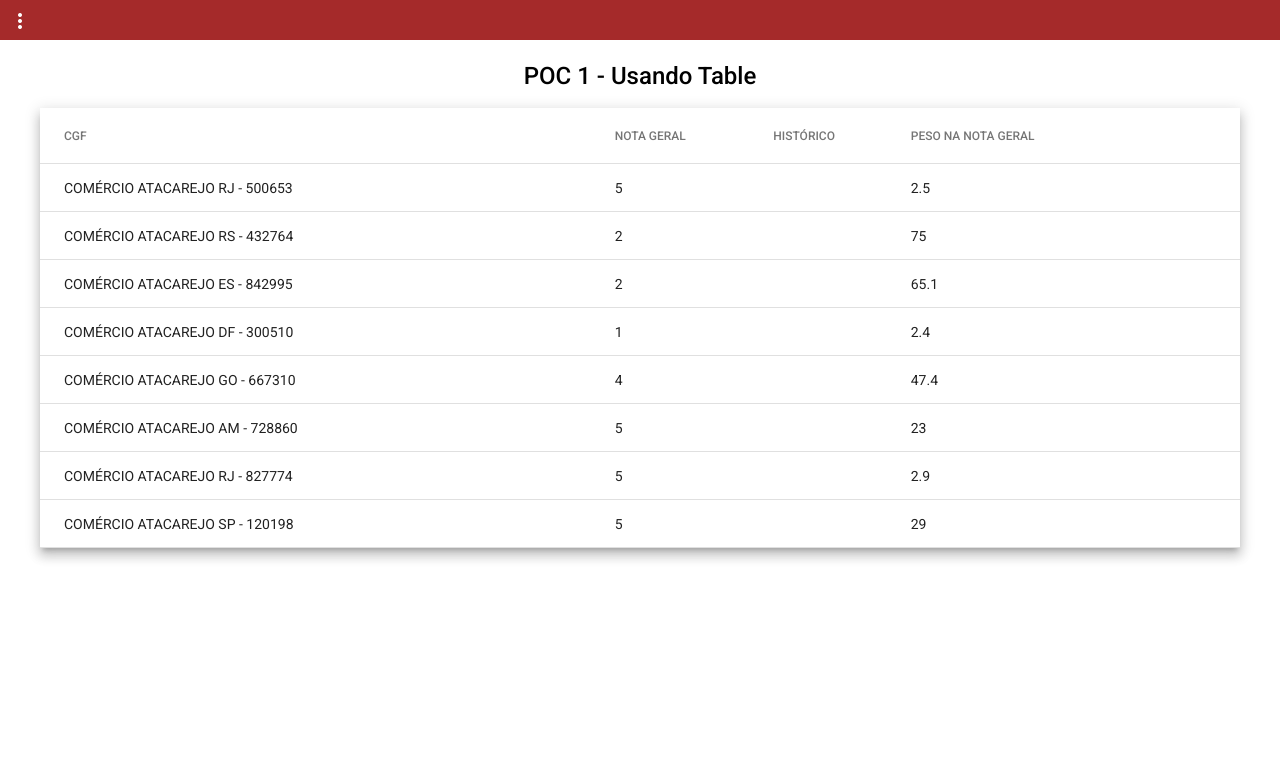
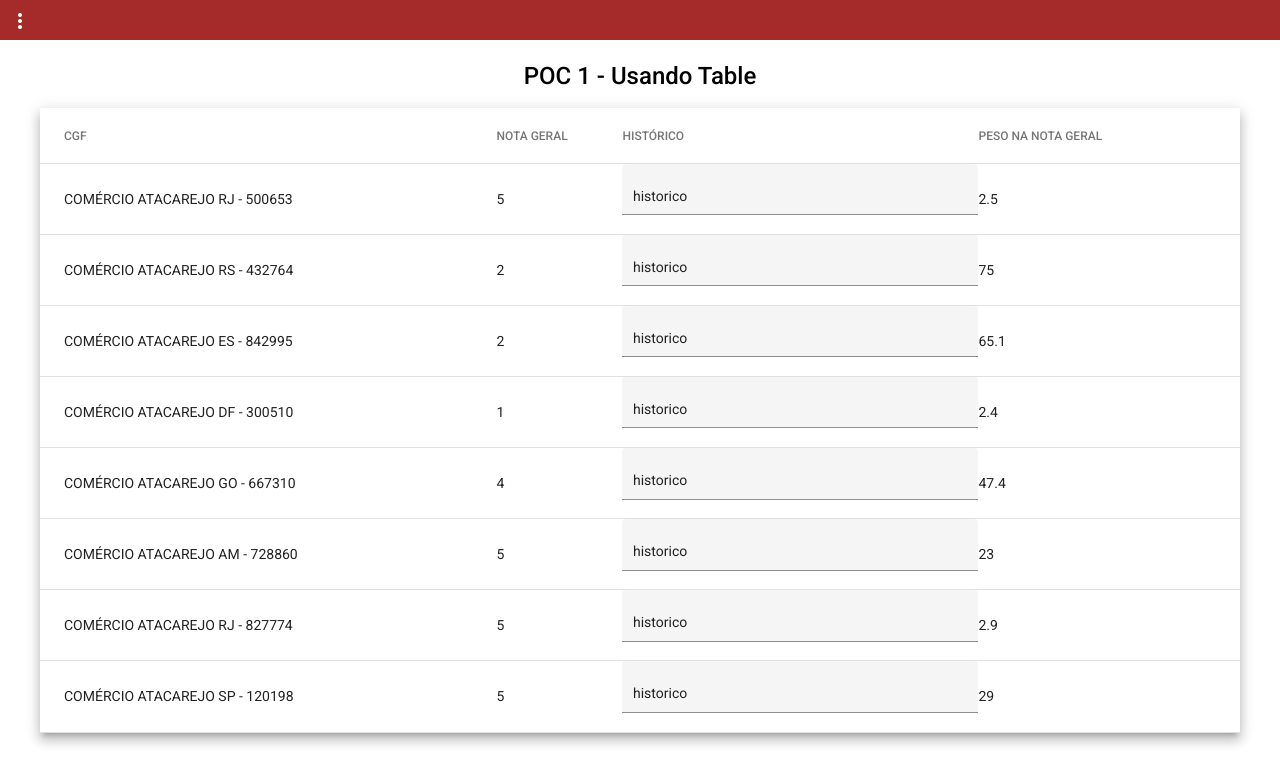
Before and after one commit to SabrinaKaren/poc-d3-em-grid, an Angular app: page /poc1 in a window 1280 px wide. Shown: the top 784 px of the page. Built offline with nearby package versions, Linux system fonts and the light colour scheme.

Commit message:
POC 1: renderizando um componente nas celulas de historico

```diff
--- a/src/app/app.module.ts
+++ b/src/app/app.module.ts
@@ -12,11 +12,13 @@ import { MatTableModule } from '@angular/material/table';
 import { MatFormFieldModule } from '@angular/material/form-field';
 import { MatPaginatorModule } from '@angular/material/paginator';
 import { MatInputModule } from '@angular/material/input';
+import { GenericComponent } from './shared/generic/generic.component';
 
 @NgModule({
   declarations: [
     AppComponent,
-    Poc1TableComponent
+    Poc1TableComponent,
+    GenericComponent
   ],
   imports: [
     BrowserModule,
--- a/src/app/pages/poc1-table/poc1-table.component.html
+++ b/src/app/pages/poc1-table/poc1-table.component.html
@@ -16,7 +16,8 @@
 
         <ng-container matColumnDef="historico">
           <th mat-header-cell *matHeaderCellDef>HISTÓRICO</th>
-          <td mat-cell *matCellDef="let element"> {{element.historico}} </td>
+          <!-- <td mat-cell *matCellDef="let element"> {{element.historico}} </td> -->
+          <td mat-cell *matCellDef="let element"> <app-generic [initialValue]="'historico'"></app-generic> </td>
         </ng-container>
 
         <ng-container matColumnDef="pesoNaNotaGeral">
--- /dev/null
+++ b/src/app/shared/generic/generic.component.html
@@ -0,0 +1,5 @@
+<form class="example-form">
+    <mat-form-field class="example-full-width" appearance="fill">
+        <input matInput placeholder="Ex. Pizza" value="{{initialValue}}">
+    </mat-form-field>
+</form>
--- /dev/null
+++ b/src/app/shared/generic/generic.component.scss
@@ -0,0 +1,9 @@
+.example-form {
+    min-width: 150px;
+    max-width: 500px;
+    width: 100%;
+}
+
+.example-full-width {
+    width: 100%;
+}
--- /dev/null
+++ b/src/app/shared/generic/generic.component.ts
@@ -0,0 +1,17 @@
+import { Component, Input, OnInit } from '@angular/core';
+
+@Component({
+  selector: 'app-generic',
+  templateUrl: './generic.component.html',
+  styleUrls: ['./generic.component.scss']
+})
+export class GenericComponent implements OnInit {
+
+  @Input() initialValue: string = 'Sushi';
+
+  constructor() { }
+
+  ngOnInit(): void {
+  }
+
+}
```
Also changed, not shown: 1 other file (tests, documents, lock files or other folders).
